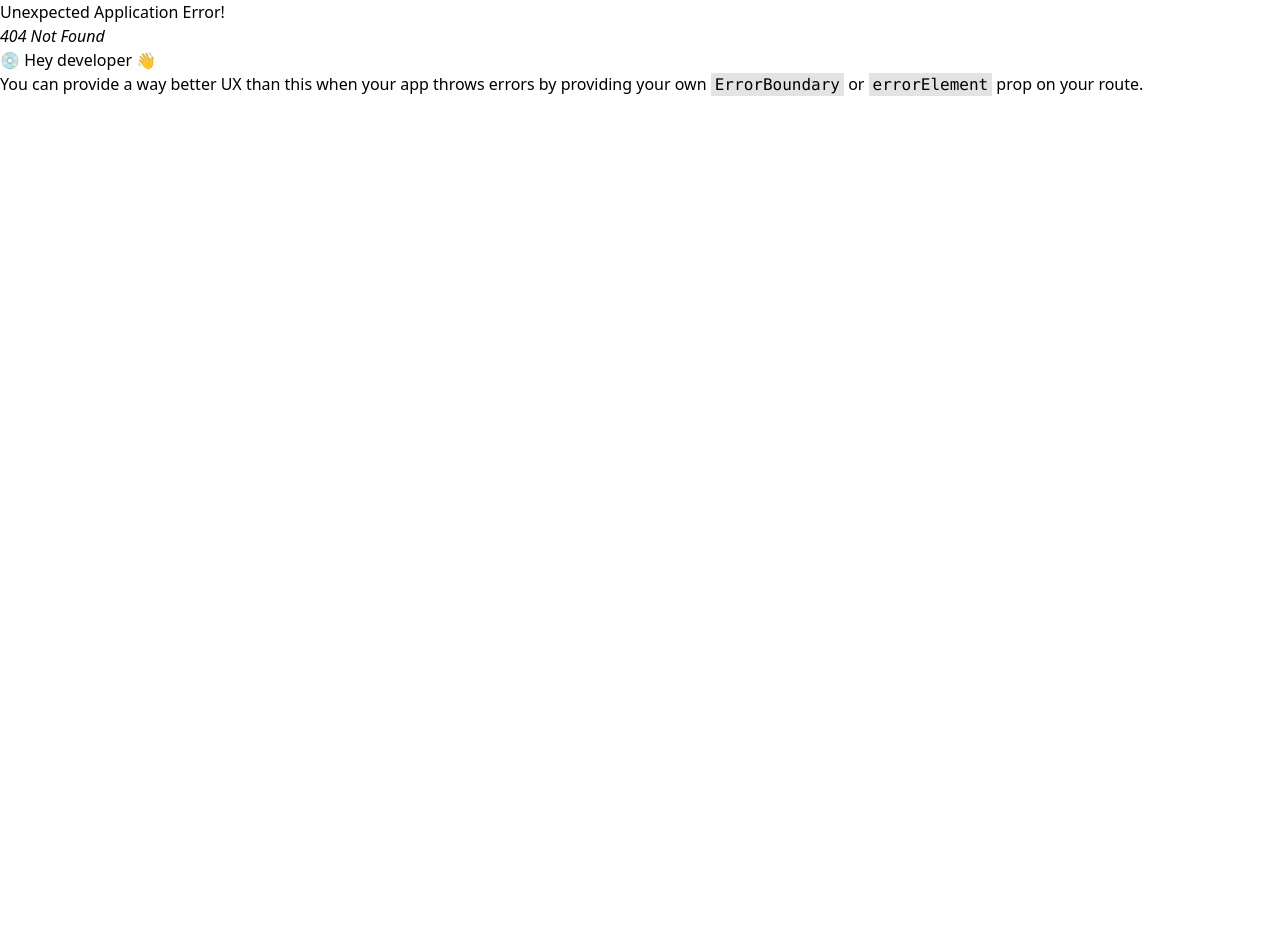
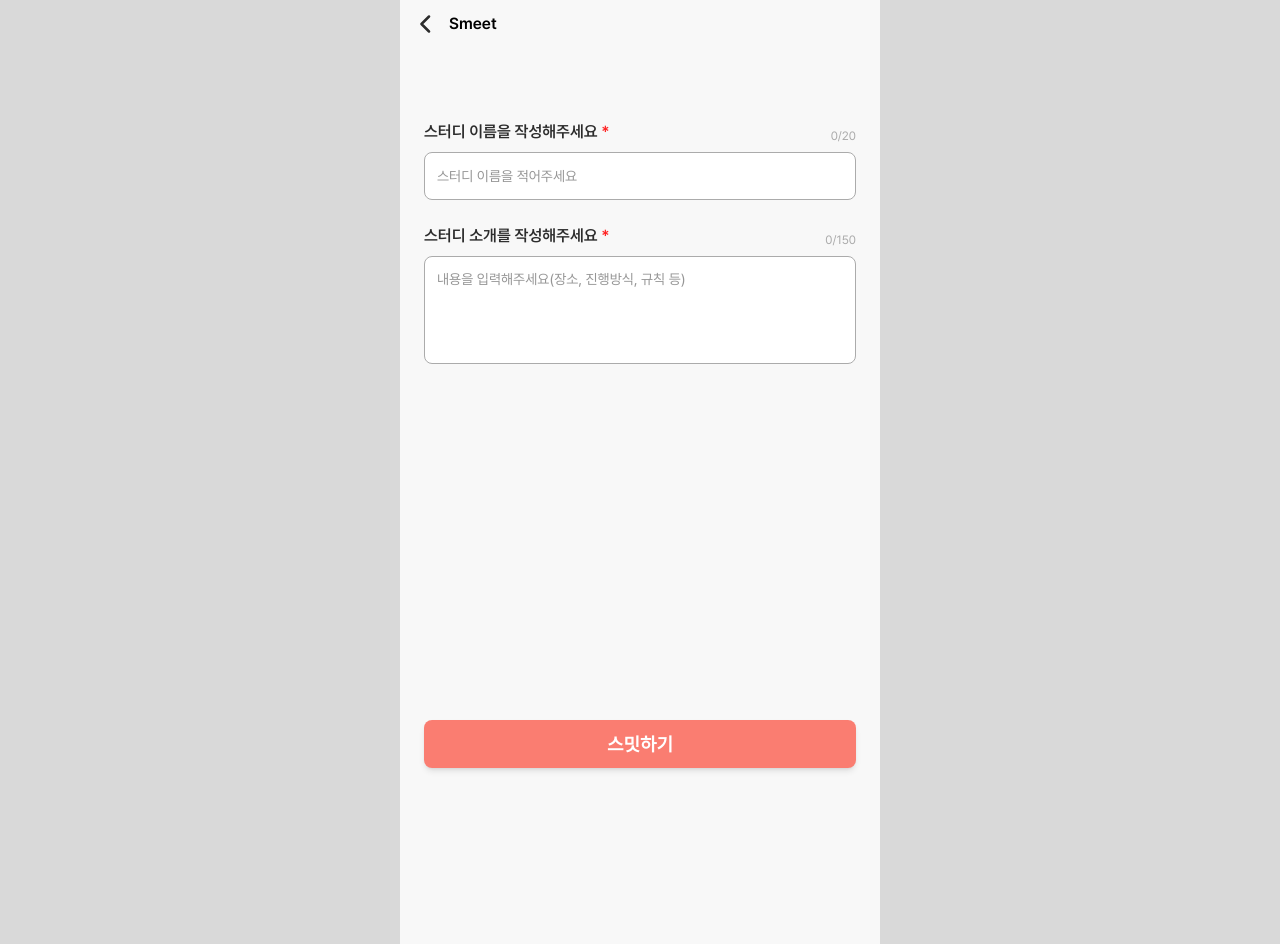
Before and after one commit to Smeet0528/FRONTEND, a React (Vite) app: page /create-study-page in a window 1280 px wide. Before the commit this address had no page. Before the commit the page ends 800 px from the top, so only its background shows below. Built offline with nearby package versions, Linux system fonts and the light colour scheme.

Commit message:
Refactor: 스터디 이름/소개 컴포넌트 분리 및 페이지 적용

```diff
--- /dev/null
+++ b/src/components/CreateStudyPage/StudyIntroTextarea.tsx
@@ -0,0 +1,44 @@
+// src/components/CreateStudyPage/StudyIntroTextarea.tsx
+import { useEffect, useState } from 'react';
+
+interface StudyIntroTextareaProps {
+  value: string;
+  onChange: (e: React.ChangeEvent<HTMLTextAreaElement>) => void;
+}
+
+function StudyIntroTextarea({ value, onChange }: StudyIntroTextareaProps) {
+  const [count, setCount] = useState(value.length);
+  const maxLength = 150;
+
+  useEffect(() => {
+    setCount(value.length);
+  }, [value]);
+
+  return (
+    <div className="flex flex-col gap-2 w-full">
+      <div className="flex justify-between items-end">
+        <label
+          htmlFor="intro"
+          className="font-[pretendard] text-base font-semibold text-[#2C2C2C]"
+        >
+          스터디 소개를 작성해주세요 <span className="text-[#FF2323]">*</span>
+        </label>
+        <span className="text-xs text-[#ABABAB] font-[pretendard]">
+          {count}/{maxLength}
+        </span>
+      </div>
+
+      <textarea
+        id="intro"
+        name="intro"
+        placeholder="내용을 입력해주세요(장소, 진행방식, 규칙 등)"
+        value={value}
+        onChange={onChange}
+        maxLength={maxLength}
+        className="w-full min-h-[108px] px-3 py-3 resize-none rounded-lg bg-white border border-[#ABABAB] font-[pretendard] text-sm text-[#2C2C2C] leading-[1.5]"
+      />
+    </div>
+  );
+}
+
+export default StudyIntroTextarea;
--- /dev/null
+++ b/src/components/CreateStudyPage/StudyTitleInput.tsx
@@ -0,0 +1,44 @@
+import { useEffect, useState } from 'react';
+
+interface StudyTitleInputProps {
+  value: string;
+  onChange: (e: React.ChangeEvent<HTMLInputElement>) => void;
+}
+
+function StudyTitleInput({ value, onChange }: StudyTitleInputProps) {
+  const [count, setCount] = useState(value.length);
+  const maxLength = 20;
+
+  useEffect(() => {
+    setCount(value.length);
+  }, [value]);
+
+  return (
+    <div className="flex flex-col gap-2 w-full">
+      <div className="flex justify-between items-end">
+        <label
+          htmlFor="title"
+          className="font-[pretendard] text-base font-semibold text-[#2C2C2C]"
+        >
+          스터디 이름을 작성해주세요 <span className="text-[#FF2323]">*</span>
+        </label>
+        <span className="text-xs text-[#ABABAB] font-[pretendard]">
+          {count}/{maxLength}
+        </span>
+      </div>
+
+      <input
+        type="text"
+        id="title"
+        name="title"
+        placeholder="스터디 이름을 적어주세요"
+        value={value}
+        onChange={onChange}
+        maxLength={maxLength}
+        className="h-12 w-full px-3 py-2 rounded-lg bg-white border border-[#ABABAB] font-[pretendard] text-sm text-[#2C2C2C]"
+      />
+    </div>
+  );
+}
+
+export default StudyTitleInput;
--- a/src/pages/create-study-page/index.tsx
+++ b/src/pages/create-study-page/index.tsx
@@ -0,0 +1,43 @@
+// src/pages/create-study-page/index.tsx
+import { useState } from 'react';
+import BackHeader from '@/components/Headers/BackHeader';
+import StudyTitleInput from '@/components/CreateStudyPage/StudyTitleInput';
+import StudyIntroTextarea from '@/components/CreateStudyPage/StudyIntroTextarea';
+
+function CreateStudyPage() {
+  const [form, setForm] = useState({
+    title: '',
+    intro: '',
+  });
+
+  const handleChange = (
+    e: React.ChangeEvent<HTMLInputElement | HTMLTextAreaElement>
+  ) => {
+    const { name, value } = e.target;
+    setForm((prev) => ({ ...prev, [name]: value }));
+  };
+
+  return (
+    <div className="w-full flex justify-center bg-[#F8F8F8] min-h-screen">
+      <div className="w-full max-w-[480px] bg-[#F8F8F8]">
+        <BackHeader title="Smeet" />
+
+        <form className="px-6 pt-14 flex flex-col gap-6 pb-36">
+          <StudyTitleInput value={form.title} onChange={handleChange} />
+          <StudyIntroTextarea value={form.intro} onChange={handleChange} />
+        </form>
+
+        <div className="fixed max-w-[480px] bottom-0 w-full pb-8 px-6">
+          <button
+            type="submit"
+            className="w-full h-12 rounded-lg bg-[#FA7D71] hover:bg-[#e45b4f] text-white font-semibold text-lg shadow-md"
+          >
+            스밋하기
+          </button>
+        </div>
+      </div>
+    </div>
+  );
+}
+
+export default CreateStudyPage;
```
Also changed, not shown: src/App.tsx (+9 -4 lines), src/components/CreateStudyPage/InputBlock.tsx (deleted).
